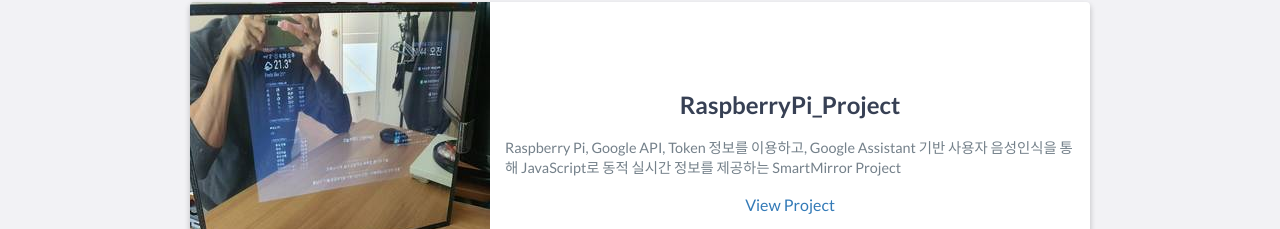
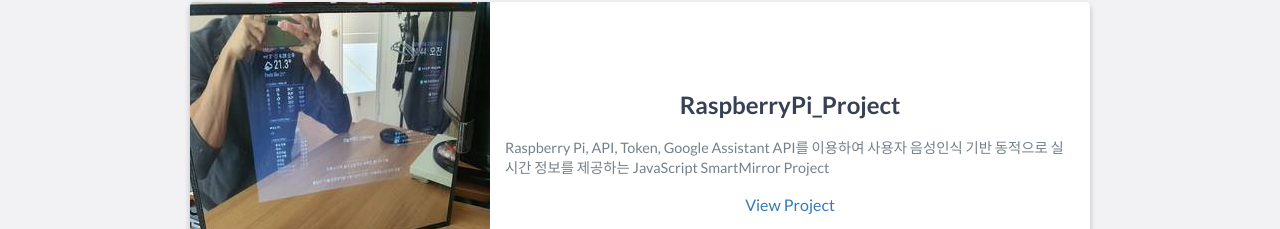
Before and after one commit to seongsik-choi/seongsik-choi.github.io, a website: page index.html in a window 1280 px wide. Shown: the part 2812-3041 px from the top of the page. Drawn offline with nearby package versions, Linux system fonts and the light colour scheme.

Commit message:
Update index.html

```diff
--- a/index.html
+++ b/index.html
@@ -198,7 +198,7 @@
                     <div class="project-info">
                         <h3><b>RaspberryPi_Project</b></h3>
                         <p style="text-align:left;">
-                            Raspberry Pi, Google API, Token 정보를 이용하고, Google Assistant 기반 사용자 음성인식을 통해 JavaScript로 동적 실시간 정보를 제공하는 SmartMirror Project
+                            Raspberry Pi, API, Token, Google Assistant API를 이용하여 사용자 음성인식 기반 동적으로 실시간 정보를 제공하는 JavaScript SmartMirror Project
                         </p>
                         <a href = "https://github.com/seongsik-choi/RaspberryPi_Project" target="blank">View Project</a>
                     </div>
```
